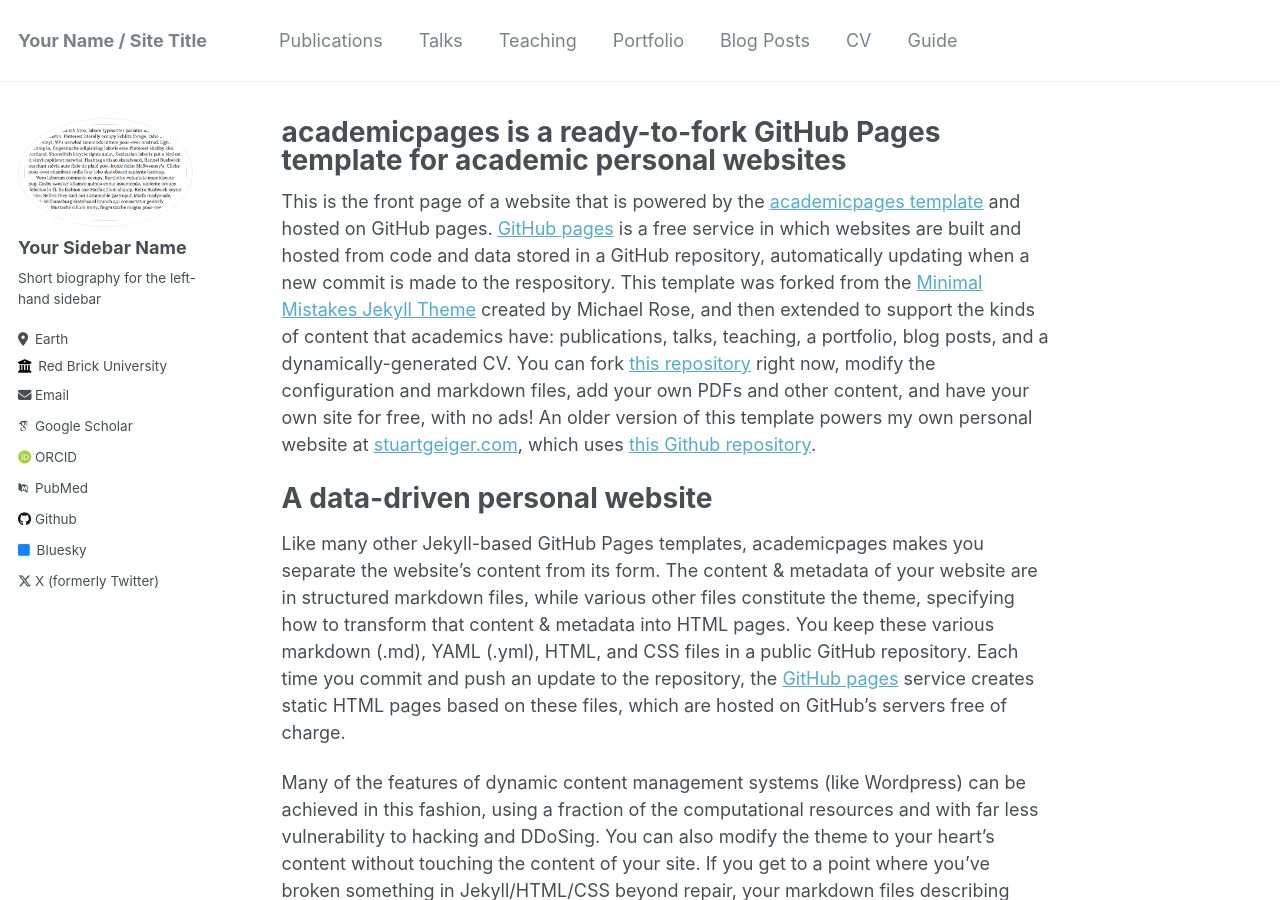
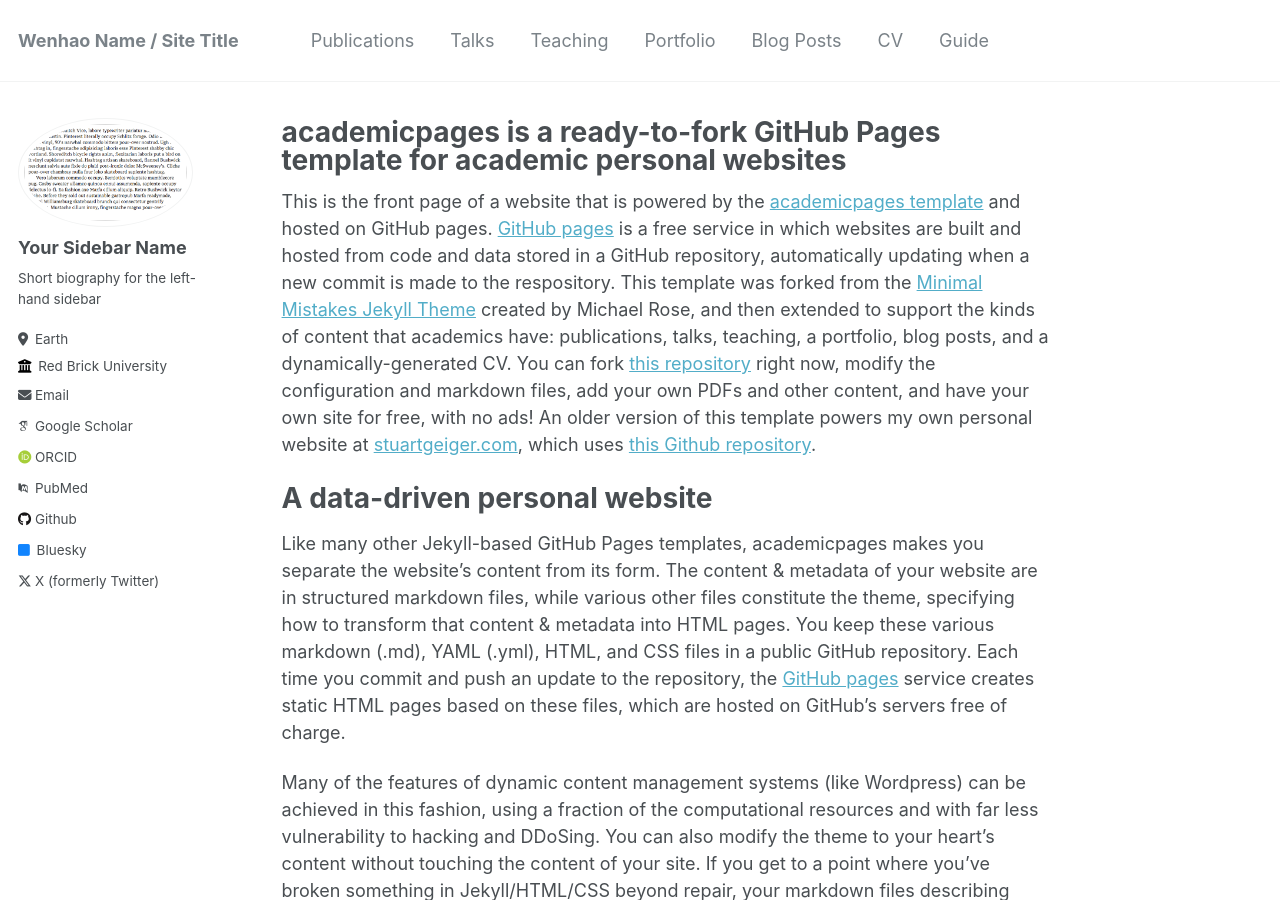
Before and after one commit to wenhaogan9898/mMIRUS.github.io, a Jekyll site: the page built from _pages/about.md, in a window 1280 px wide and 900 px high. Built offline with Jekyll 4.4.1, drawn with Linux system fonts in a browser that asks for light colours; some web fonts are replaced.

Commit message:
Update _config.yml

```diff
--- a/_config.yml
+++ b/_config.yml
@@ -8,13 +8,13 @@
 
 # Basic Site Settings
 locale                   : "en-US"
-title                    : "Your Name / Site Title"
+title                    : "Wenhao Name / Site Title"
 title_separator          : "-"
 name                     : &name "Your Name"
 description              : &description "personal description"
-url                      : https://academicpages.github.io # the base hostname & protocol for your site e.g. "https://mmistakes.github.io"
+url                      : https://mMIRUS.github.io # the base hostname & protocol for your site e.g. "https://mmistakes.github.io"
 baseurl                  : "" # the subpath of your site, e.g. "/blog"
-repository               : "academicpages/academicpages.github.io"
+repository               : "wenhaogan9898/mMIRUS.github.io"
 
 # Site Author - The following control what appear as part of the author content on the side bar.
 #               If a field is blank the icon and link will not appear, otherwise it will be shown.
```
